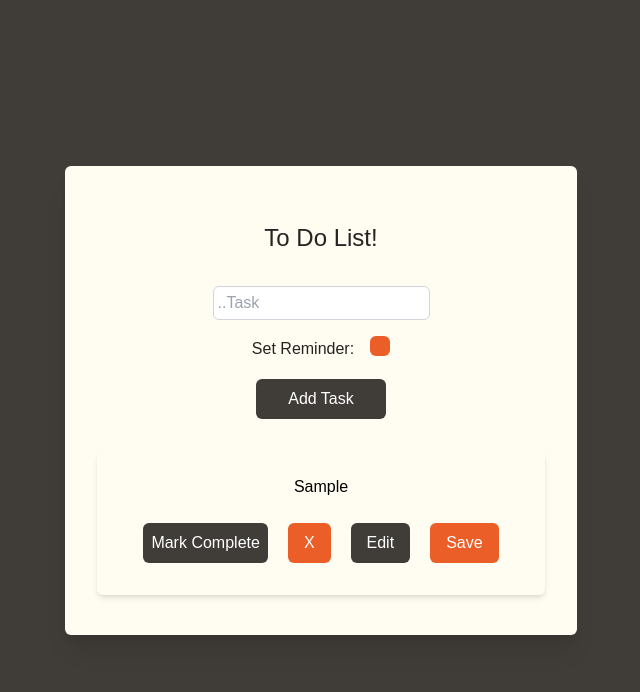
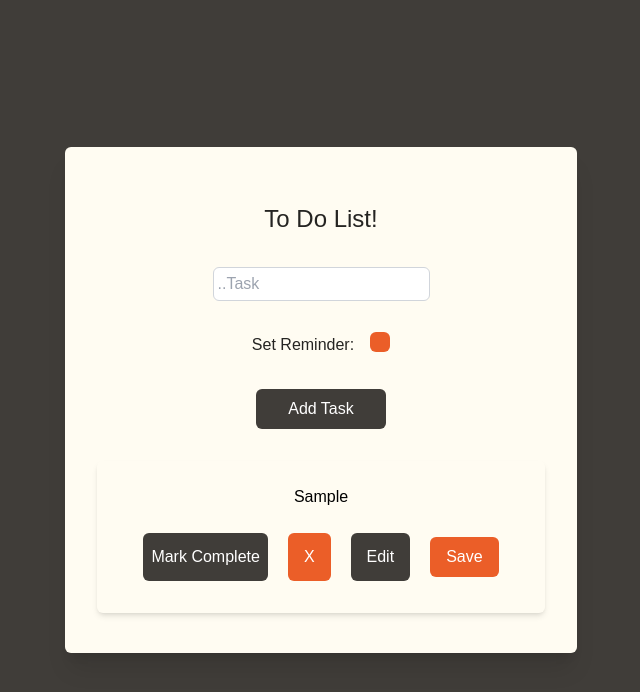
Before and after one commit to bunn1/doReact, a React (Create React App) app in the folder doreact/: page /todo in a window 1280 px wide. Both pictures are taken after typing "Sample" into the empty fields and a click on the button "Add Task". Shown: the top 692 px of the page, without its empty margins (319-959 px from the left). Built offline with nearby package versions, Linux system fonts and the light colour scheme.

Commit message:
margin -  labelReminder button - my

```diff
--- a/doreact/src/components/ToDo.js
+++ b/doreact/src/components/ToDo.js
@@ -91,7 +91,7 @@ function ToDo() {
             }}
           />
           <div className="flex items-center">
-            <label className="labelReminder mr-4 text-[#252422]">
+            <label className="labelReminder mr-4 text-[#252422] my-4">
               Set Reminder:
             </label>
             <div className="form-control form-control-check">
@@ -154,7 +154,7 @@ function ToDo() {
                       Edit
                     </button>
                     <button
-                      className="saveBtn bg-[#eb5e28] rounded-md px-4 py-2 mt-2 mb-2 text-white"
+                      className="saveBtn bg-[#eb5e28] rounded-md px-4 py-2 my-3 text-white"
                       onClick={handleSave}
                     >
                       Save
```
